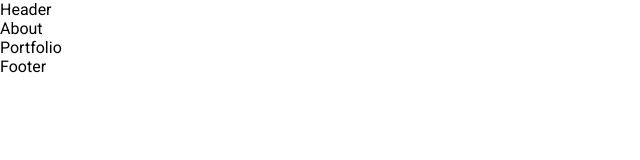
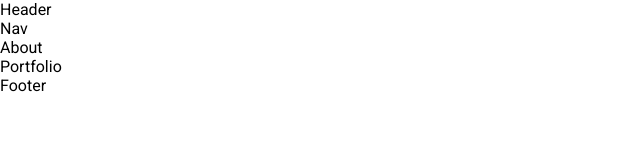
Before and after one commit to spfave/portfolio-react, a React (Create React App) app: page / in a window 1280 px wide. Shown: the top 160 px of the page, without its empty margins (0-640 px from the left). Built offline with nearby package versions, Linux system fonts and the light colour scheme.

Commit message:
Demo Nav in Header

```diff
--- a/src/components/Header.js
+++ b/src/components/Header.js
@@ -1,3 +1,10 @@
+import Nav from './Nav';
+
 export default function Header() {
-  return <div>Header</div>;
+  return (
+    <header>
+      <div>Header</div>
+      <Nav />
+    </header>
+  );
 }
```
